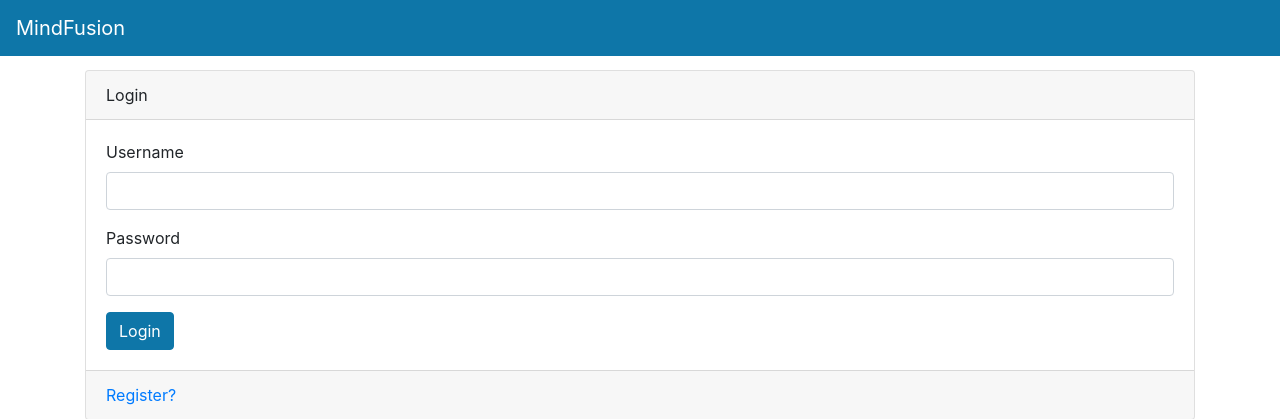
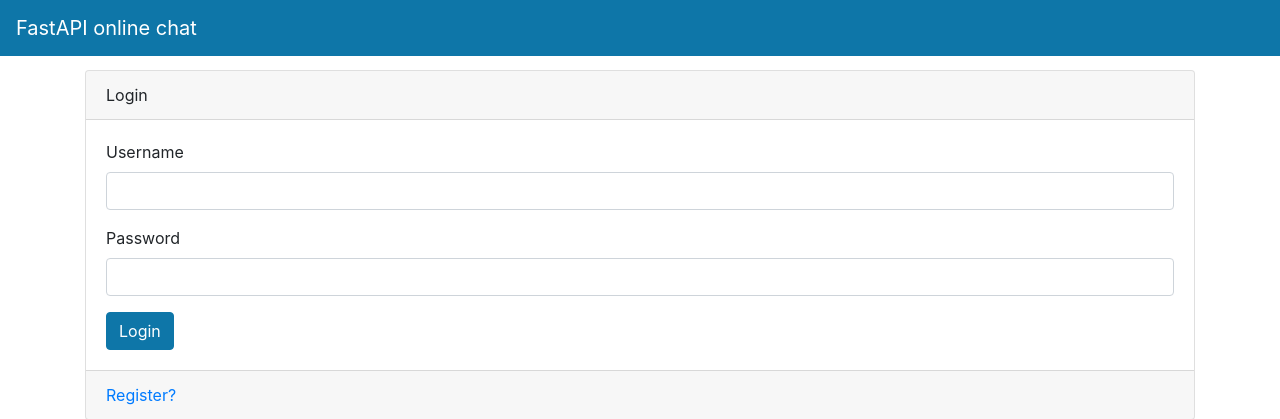
Before and after one commit to Alizar2407/fastapi-online-chat, a FastAPI app: page /auth/ in a window 1280 px wide. Shown: the top 419 px of the page. Run offline with FastAPI, Linux system fonts and the light colour scheme; parts of the project's set-up code (start-up, migrations or seed data) failed here and were passed over; some libraries are stand-ins or nearby versions.

Commit message:
modified README.md file

```diff
--- a/pyproject.toml
+++ b/pyproject.toml
@@ -1,5 +1,5 @@
 [tool.poetry]
-name = "mindfusiontesttask"
+name = "fastapi-online-chat"
 version = "0.1.0"
 description = ""
 authors = ["sergey240702 <sergey240702@mail.ru>"]
--- a/src/frontend/templates/layout.html
+++ b/src/frontend/templates/layout.html
@@ -10,7 +10,7 @@
     <meta charset="utf-8">
     <meta name="viewport" content="width=device-width, initial-scale=1, shrink-to-fit=no">
 
-    <title>MindFusion test task</title>
+    <title>FastAPI online chat</title>
 
 </head>
 
--- a/src/frontend/templates/navbar.html
+++ b/src/frontend/templates/navbar.html
@@ -1,6 +1,6 @@
 <div>
     <nav class="navbar navbar-expand-md navbar-dark main-color fixed-top">
-        <a class="navbar-brand" href="/">MindFusion</a>
+        <a class="navbar-brand" href="/">FastAPI online chat</a>
         <button class="navbar-toggler" type="button" data-toggle="collapse" data-target="#navbarNav"
             aria-controls="navbarNav" aria-expanded="false" aria-label="Toggle navigation">
             <span class="navbar-toggler-icon"></span>
```
Also changed, not shown: README.md, assets/chat_page.png (added), assets/chat_screen.png (deleted), assets/login_page.png (added), assets/login_screen.png (deleted), assets/users_page.png (added), assets/users_screen.png (deleted).
